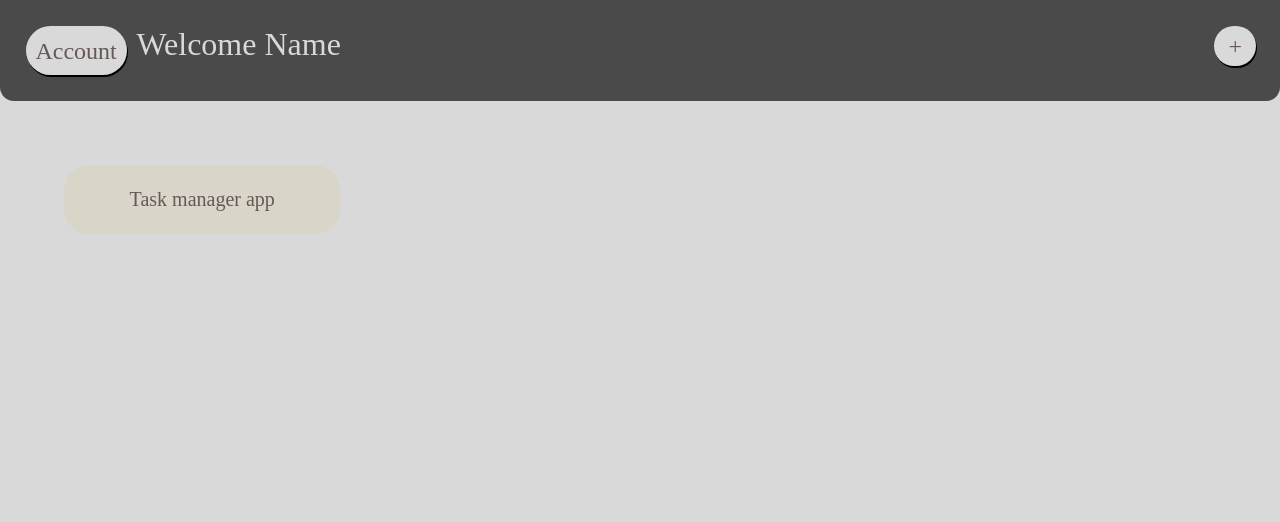
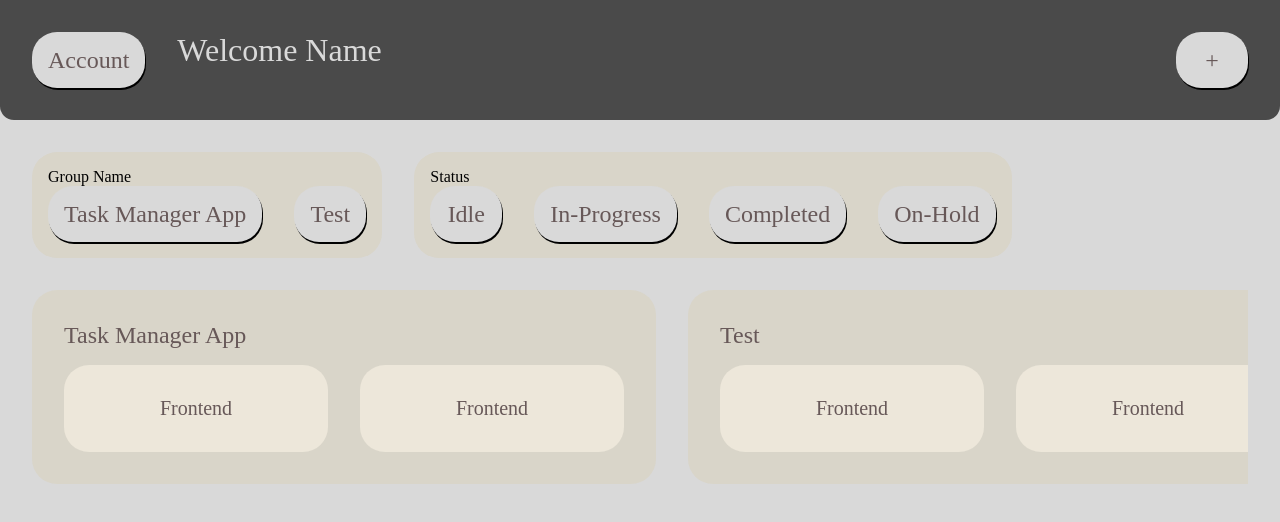
Before and after one commit to calebvweich/Full-Stack_To-Do_App, a React (Create React App) app in the folder task-site/: page / in a window 1280 px wide. Shown: the top 522 px of the page. Built offline with nearby package versions, Linux system fonts and the light colour scheme.

Commit message:
Added groups to encase tasks

```diff
--- a/task-site/src/App.css
+++ b/task-site/src/App.css
@@ -5,7 +5,7 @@
   font-family: 'Roboto Serif';
 }
 .appHeader {
-  padding: 2%;
+  padding: 2rem;
   background: #4A4A4A;
   border-radius: 0px 0px 14px 14px;
   display: flex;
@@ -14,12 +14,28 @@
 .account {
   width: 40%;
   display: flex;
-  gap: 2%;
+  gap: 2rem;
 }
 .headerText {
   font-size: 32px;
   color: #D9D9D9;
 }
+.body {
+  padding: 2rem;
+}
 .taskArea {
-  padding: 5%;
+  padding-top: 2rem;
+  display: flex;
+  gap: 2rem;
+  max-width: 100vw;
+  overflow: auto;
 }
+.filters {
+  display: flex;
+  gap: 2rem;
+}
+.filterType {
+  padding: 1rem;
+  background: #D9D5C9;
+  border-radius: 25px;
+}
--- a/task-site/src/App.js
+++ b/task-site/src/App.js
@@ -1,8 +1,31 @@
+// CSS
 import './App.css';
+
+// COMPONENTS
 import Button from './Components/Button/Button';
 import Task from './Components/Task/Task';
+import Group from './Components/Group/Group';
+
+// DATA
+import tasks from './data/exampleTask.json'
+import groups from './data/groupExample.json'
+
+// LIBRARIES
+import { useState } from 'react';
 
 function App() {
+  // VARIABLES
+  const [selectedGroup, setSelectedGroup] = useState("")
+  const [selectedStatus, setSelectedStatus] = useState("")
+  const groupNames = []
+  groups.forEach(group => {
+    groupNames.push(group.name)
+  });
+  const statusOptions = ["Idle", "In-Progress", "Completed", "On-Hold"]
+
+  //FUNCTIONS
+
+
   return (
     <div className="app">
       <header className="appHeader">
@@ -14,8 +37,41 @@ function App() {
           <Button content={"+"} />
         </div>
       </header>
-      <div className="taskArea">
-        <Task taskName={"Task manager app"}/>
+      <div className="body">
+        <div className="filters">
+          <div className="filterType">
+            Group Name
+            <div className="filters">
+              {groupNames.map((name, index) => {
+                return(
+                  <Button key={index} content={name} />
+                )
+              })}
+            </div>
+          </div>
+          <div className="filterType">
+            Status
+            <div className="filters">
+              {statusOptions.map((name, index) => {
+                return(
+                  <Button key={index} content={name} />
+                )
+              })}
+            </div>
+          </div>
+        </div>
+        <div className="taskArea">
+          {groups.map((group, index) => {
+            return(
+              <Group key={index} name={group.name} tasks={tasks.filter(task => task.group === group._id)}/>
+            )
+          })}
+          {tasks.filter(task => task.group === "none").map((task, index) => {
+            return(
+              <Task key={index} taskName={"No Group Task"} />
+            )
+          })}
+        </div>
       </div>
     </div>
   );
--- a/task-site/src/Components/Button/Button.css
+++ b/task-site/src/Components/Button/Button.css
@@ -1,7 +1,7 @@
 .buttonContainer {
   background-color: #D9D9D9;
   width: fit-content;
-  padding: 1% 2%;
+  padding: .5rem 1rem;
   border-radius: 25px;
   box-shadow: 1px 2px black;
   min-height: 40px;
--- /dev/null
+++ b/task-site/src/Components/Group/Group.css
@@ -0,0 +1,15 @@
+.groupContainer {
+  padding: 2rem;
+  background: #D9D5C9;
+  border-radius: 25px;
+}
+.groupName {
+  font-size: 24px;
+  color: #675858;
+  text-align: left;
+  margin-bottom: 1rem;
+}
+.groupedTasks {
+  display: flex;
+  gap: 2rem;
+}
--- /dev/null
+++ b/task-site/src/Components/Group/Group.js
@@ -0,0 +1,20 @@
+import "./Group.css"
+
+import Task from "../Task/Task"
+
+export default function Group({name, tasks}) {
+  return(
+    <div className="groupContainer">
+      <div className="groupName">
+          {name}
+      </div>
+      <div className="groupedTasks">
+        {tasks.map((task, index) => {
+          return(
+            <Task key={index} taskName={task.title} />
+          )
+        })}
+      </div>
+    </div>
+  )
+}
--- a/task-site/src/Components/Task/Task.css
+++ b/task-site/src/Components/Task/Task.css
@@ -1,9 +1,10 @@
 .taskContainer {
   width: 20%;
   min-width: 200px;
+  max-width: 350px;
   height: fit-content;
-  padding: 2%;
-  background: #D9D5C9;
+  padding: 2rem;
+  background: #EDE7DA;
   border-radius: 25px;
 }
 .taskName {
--- /dev/null
+++ b/task-site/src/data/exampleTask.json
@@ -0,0 +1,67 @@
+[
+  {
+    "_id": "64fe9d...",
+    "userId": "u123",
+    "title": "Frontend",
+    "status": "in_progress",
+    "group": "group123",
+    "steps": [
+      { "text": "Header", "completed": false },
+      { "text": "Tasks", "completed": false },
+      { "text": "Groups", "completed": false }
+    ],
+    "dueDate": "2025-09-30T00:00:00Z"
+  },
+  {
+    "_id": "64fe9d...",
+    "userId": "u123",
+    "title": "Frontend",
+    "status": "in_progress",
+    "group": "group123",
+    "steps": [
+      { "text": "Header", "completed": false },
+      { "text": "Tasks", "completed": false },
+      { "text": "Groups", "completed": false }
+    ],
+    "dueDate": "2025-09-30T00:00:00Z"
+  },
+  {
+    "_id": "64fe9d...",
+    "userId": "u123",
+    "title": "Frontend",
+    "status": "in_progress",
+    "group": "group234",
+    "steps": [
+      { "text": "Header", "completed": false },
+      { "text": "Tasks", "completed": false },
+      { "text": "Groups", "completed": false }
+    ],
+    "dueDate": "2025-09-30T00:00:00Z"
+  },
+  {
+    "_id": "64fe9d...",
+    "userId": "u123",
+    "title": "Frontend",
+    "status": "in_progress",
+    "group": "group234",
+    "steps": [
+      { "text": "Header", "completed": false },
+      { "text": "Tasks", "completed": false },
+      { "text": "Groups", "completed": false }
+    ],
+    "dueDate": "2025-09-30T00:00:00Z"
+  },
+  {
+    "_id": "64fe9d...",
+    "userId": "u123",
+    "title": "Frontend",
+    "status": "in_progress",
+    "group": "none",
+    "steps": [
+      { "text": "Header", "completed": false },
+      { "text": "Tasks", "completed": false },
+      { "text": "Groups", "completed": false }
+    ],
+    "dueDate": "2025-09-30T00:00:00Z"
+  }
+]
--- /dev/null
+++ b/task-site/src/data/groupExample.json
@@ -0,0 +1,8 @@
+[
+    {
+        "_id": "group123", "name": "Task Manager App"
+    },
+    {
+        "_id": "group234", "name": "Test"
+    }
+]
```
